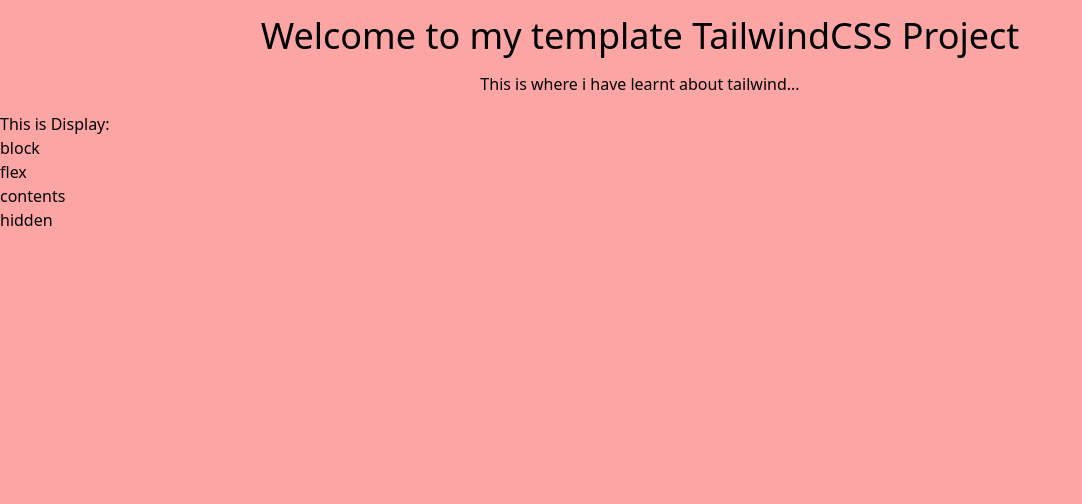
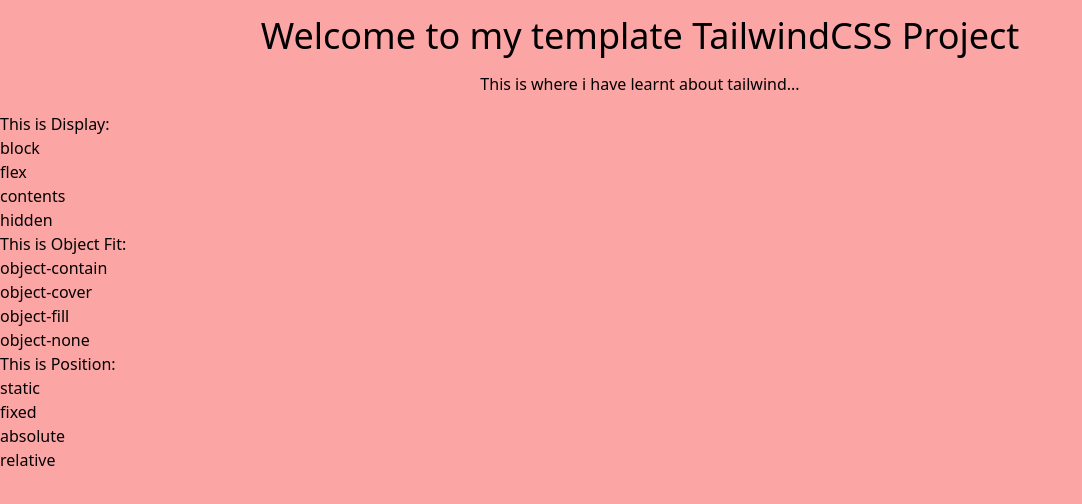
Before and after one commit to James-Frown/Learning-TailwindCSS, a React (Vite) app: page / in a window 1280 px wide. Shown: the top 504 px of the page, without its empty margins (0-1082 px from the left). Built offline with nearby package versions, Linux system fonts and the light colour scheme.

Commit message:
linked tailwindcss to vite | react project

```diff
--- a/src/App.jsx
+++ b/src/App.jsx
@@ -25,6 +25,7 @@
             This is where i have learnt about tailwind...
           </p>
         </div>
+
         <div>
           <p className="
           text-base
@@ -52,6 +53,61 @@
             hidden
           </p>
         </div>
+
+        <div>
+          <p className="
+          text-base
+          ">
+            This is Object Fit:
+          </p>
+          <p className="
+          text-base
+          ">
+            object-contain
+          </p>
+          <p className="
+          text-base
+          ">
+            object-cover
+          </p>
+          <p className="
+          text-base
+          ">
+            object-fill
+          </p>
+          <p className="
+          text-base
+          ">
+            object-none
+          </p>
+        </div>
+
+        <div>
+          <p className="
+          text-base
+          ">
+            This is Position:
+          </p>
+          <p className="
+          text-base
+          ">
+static          </p>
+          <p className="
+          text-base
+          ">
+fixed          </p>
+          <p className="
+          text-base
+          ">
+absolute
+          </p>
+          <p className="
+          text-base
+          ">
+relative
+          </p>
+        </div>
+
       </div>
     </>
   )
```
